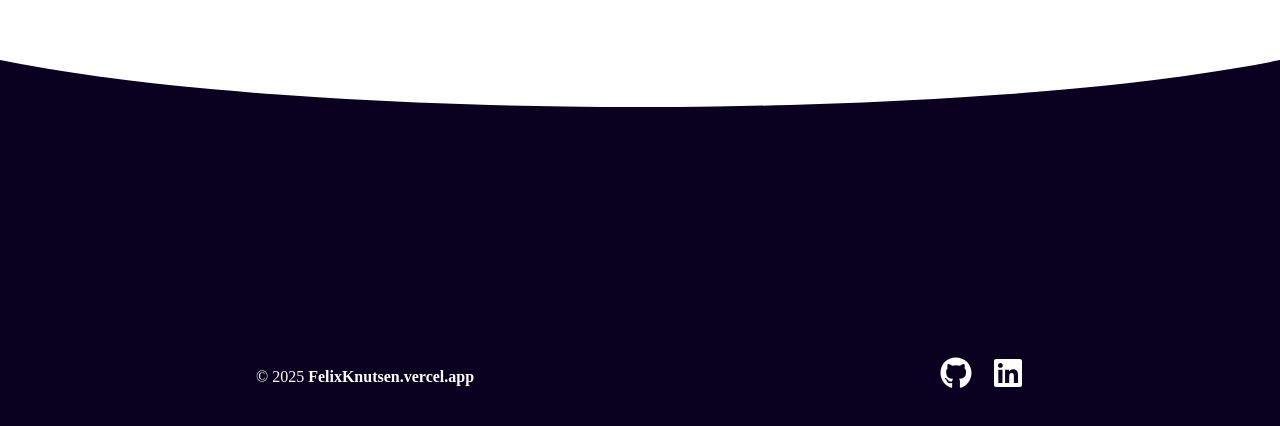
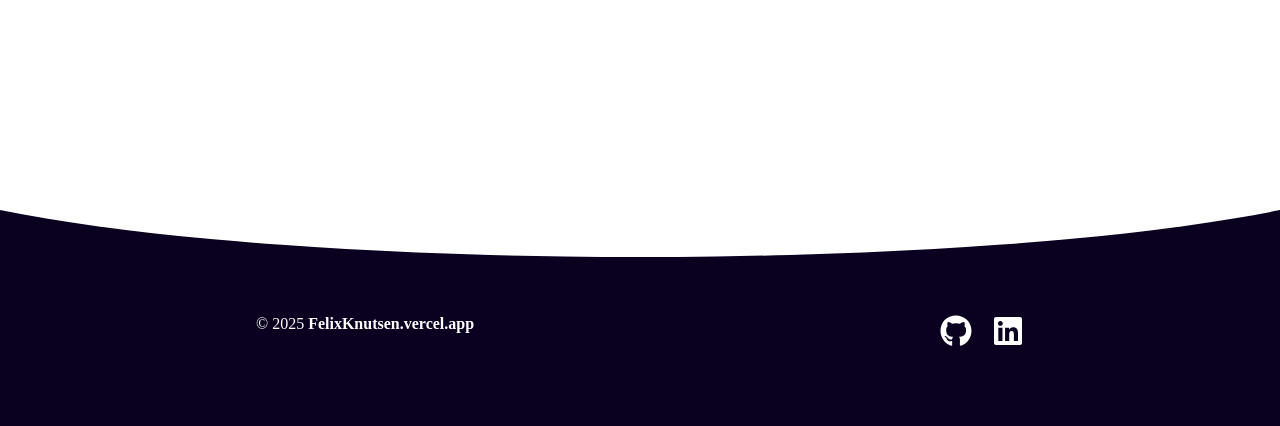
Before and after one commit to FelixKnutsen/portfolio, a React (Vite) app: page / in a window 1280 px wide. Shown: the part 1800-2226 px from the top of the page. Built offline with nearby package versions, Linux system fonts and the light colour scheme.

Commit message:
fixed all sizing and color bugs

```diff
--- a/src/components/Experience.tsx
+++ b/src/components/Experience.tsx
@@ -1,5 +1,3 @@
-// Experience.tsx
-
 import React from "react";
 import styled from "styled-components";
 
@@ -26,7 +24,7 @@ const ExperienceSection = styled.section`
   padding: 10% 0 0 0;
   align-items: center;
   min-height: 100vh;
-  background: white;
+  background: #ffffff;
   font-family: "Montserrat-Regular";
   color: black;
 `;
@@ -34,7 +32,7 @@ const ExperienceSection = styled.section`
 const Content = styled.div`
   width: 100%;
   background: #ffffff;
-  justify-content: center;
+  justtify-content: center;
   text-align: center;
 
   p {
@@ -69,14 +67,9 @@ const Box = styled.div`
 
 const Arc = styled.div`
   position: relative;
-  top: px;
+  top: 150px;
   height: 150px;
   background: white;
   clip-path: ellipse(60% 70% at 50% 0);
   z-index: 1;
-
-  @media (max-width: 768px) {
-    height: 150px; /* Adjust the height for mobile view */
-    clip-path: ellipse(80% 30% at 50% 0); /* Make the ellipse flatter */
-  }
 `;
--- a/src/components/Footer.tsx
+++ b/src/components/Footer.tsx
@@ -1,5 +1,3 @@
-// Footer.tsx
-
 import React from "react";
 import styled from "styled-components";
 import { FaGithub, FaLinkedin } from "react-icons/fa";
@@ -45,17 +43,10 @@ const FooterContainer = styled.footer`
   background: #0a001f;
   display: flex;
   justify-content: space-between; /* Align content to edges */
-  align-items: center;
   padding: 0 20%; /* Add padding for space */
+  padding-top: 1%;
   color: white;
   font-family: "Montserrat-Regular";
-
-  @media (max-width: 768px) {
-    flex-direction: column;
-    height: auto; /* Allow height to adjust based on content */
-    padding: 20px 5%; /* Reduce horizontal padding */
-    text-align: center; /* Center text content */
-  }
 `;
 
 const FooterContent = styled.div`
@@ -73,11 +64,6 @@ const FooterContent = styled.div`
       }
     }
   }
-
-  @media (max-width: 768px) {
-    order: 2; /* Place FooterContent after SocialLinks */
-    margin-top: 10px; /* Space between icons and text */
-  }
 `;
 
 const SocialLinks = styled.div`
@@ -86,16 +72,11 @@ const SocialLinks = styled.div`
 
   a {
     color: white;
-    font-size: 2rem; /* Icon size */
+    font-size: 2rem; /* Larger icon size */
     text-decoration: none;
 
     &:hover {
       color: #00aaff; /* Hover effect for icons */
     }
   }
-
-  @media (max-width: 768px) {
-    order: 1; /* Place SocialLinks before FooterContent */
-    justify-content: center; /* Center the icons */
-  }
 `;
--- a/src/index.css
+++ b/src/index.css
@@ -3,7 +3,3 @@
   padding: 0;
   box-sizing: border-box;
 }
-
-body {
-  background-color: #0a001f;
-}
```
